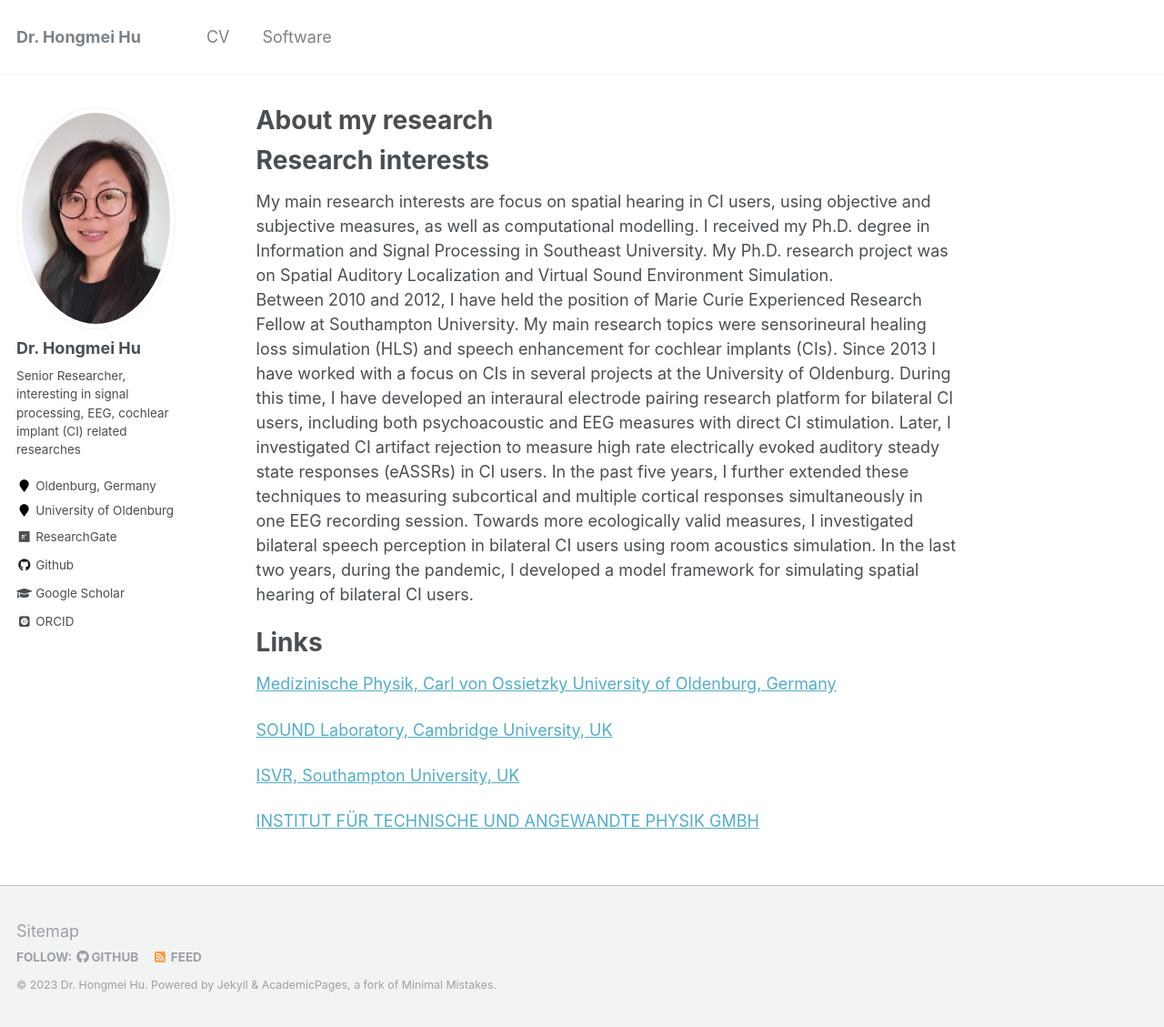
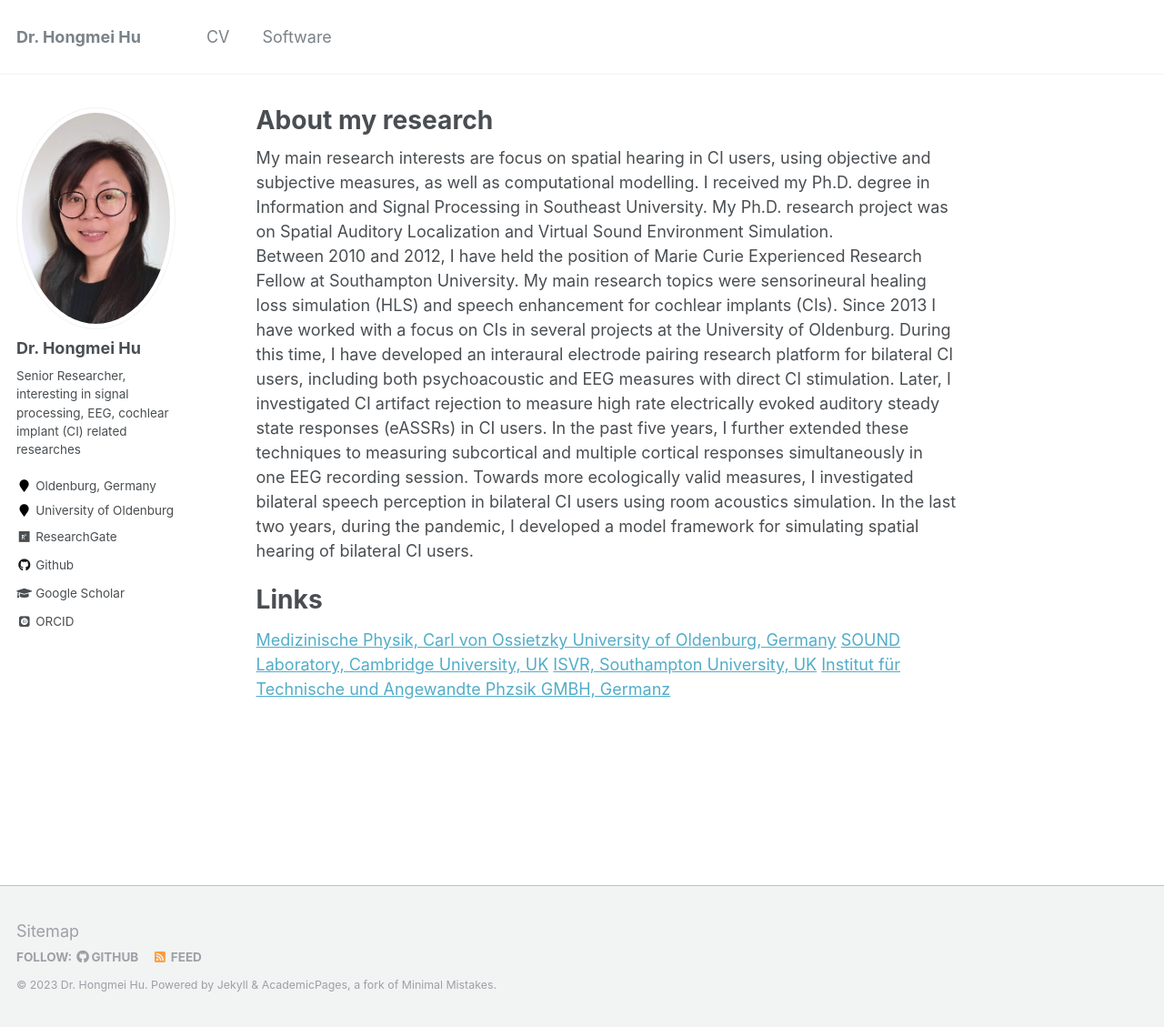
Before and after one commit to HongmeiHu/HongmeiHu.github.io, a Jekyll site: the page built from _pages/about.md, in a window 1280 px wide and 1129 px high. Shown: the whole window at 91% size. Built offline with Jekyll 4.4.1, drawn with Linux system fonts in a browser that asks for light colours; some web fonts are replaced.

Commit message:
adapt the links

```diff
--- a/_pages/about.md
+++ b/_pages/about.md
@@ -7,7 +7,7 @@ redirect_from:
   - /about/
   - /about.html
 ---
-# Research interests
+
 My main research interests are focus on spatial hearing in CI users, using objective and subjective measures, as well as computational modelling.
 I received my Ph.D. degree in Information and Signal Processing in Southeast University. My Ph.D. research project was on Spatial Auditory Localization and Virtual Sound Environment Simulation.
 Between 2010 and 2012, I have held the position of Marie Curie Experienced Research Fellow at Southampton University. My main research topics were sensorineural healing loss simulation (HLS) and speech enhancement for cochlear implants (CIs).
@@ -17,9 +17,6 @@ Since 2013 I have worked with a focus on CIs in several projects at the Universi
 # Links
 
 [Medizinische Physik, Carl von Ossietzky University of Oldenburg, Germany](https://uol.de/mediphysik)
-
 [SOUND Laboratory, Cambridge University, UK](https://www-neurosciences.medschl.cam.ac.uk/sound-lab/)
-
 [ISVR, Southampton University, UK](https://www.southampton.ac.uk/research/institutes-centres/institute-of-sound-vibration-research)
-
-[INSTITUT FÜR TECHNISCHE UND ANGEWANDTE PHYSIK GMBH](https://www.itap.de/)
+[Institut für Technische und Angewandte Phzsik GMBH, Germanz](https://www.itap.de/)
```
